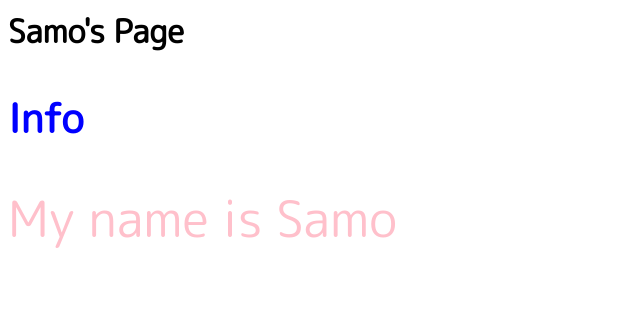
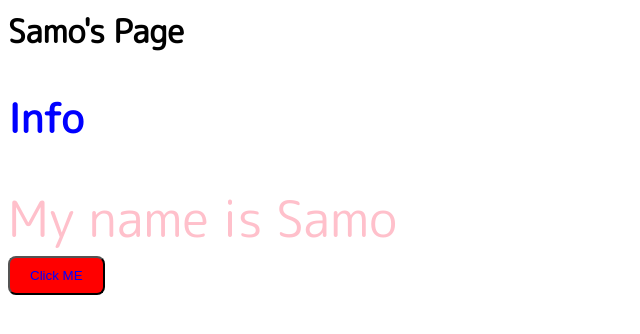
Before and after one commit to Glub91/glub91.github.io, a plain HTML site: page index.html in a window 1280 px wide. Shown: the whole page, without its empty margins (0-640 px from the left). Drawn offline with Linux system fonts and the light colour scheme.

Commit message:
Third commit
add button

```diff
--- a/index.html
+++ b/index.html
@@ -17,6 +17,17 @@
     font-size: 50px;
     color: pink;
   }
+  button{
+    padding: 10px 20px;
+    border-radius: 8px;
+    color: blue;
+    background-color: Red;
+  }
+  button:hover{
+    background-color: blue;
+    color: red;
+    transition: background-color .5s;
+  }
   </style>
 </head>
 <body>
@@ -29,6 +40,9 @@
 <div class="text">
   My name is Samo
 </div>
+<button>
+  Click ME
+</button>
 </body>
 <script>
 document.getElementsByClassName('header')[0].className = "animated bounce";
```
